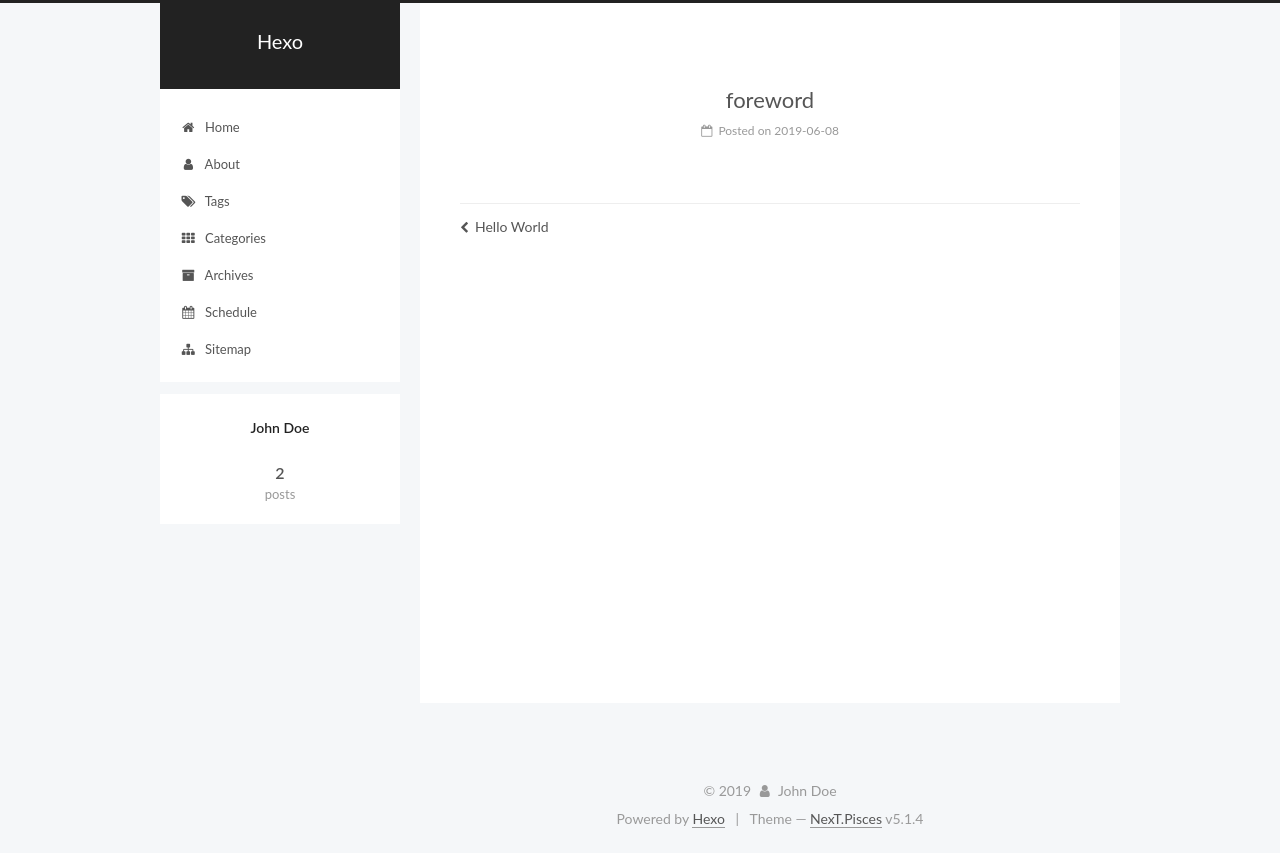
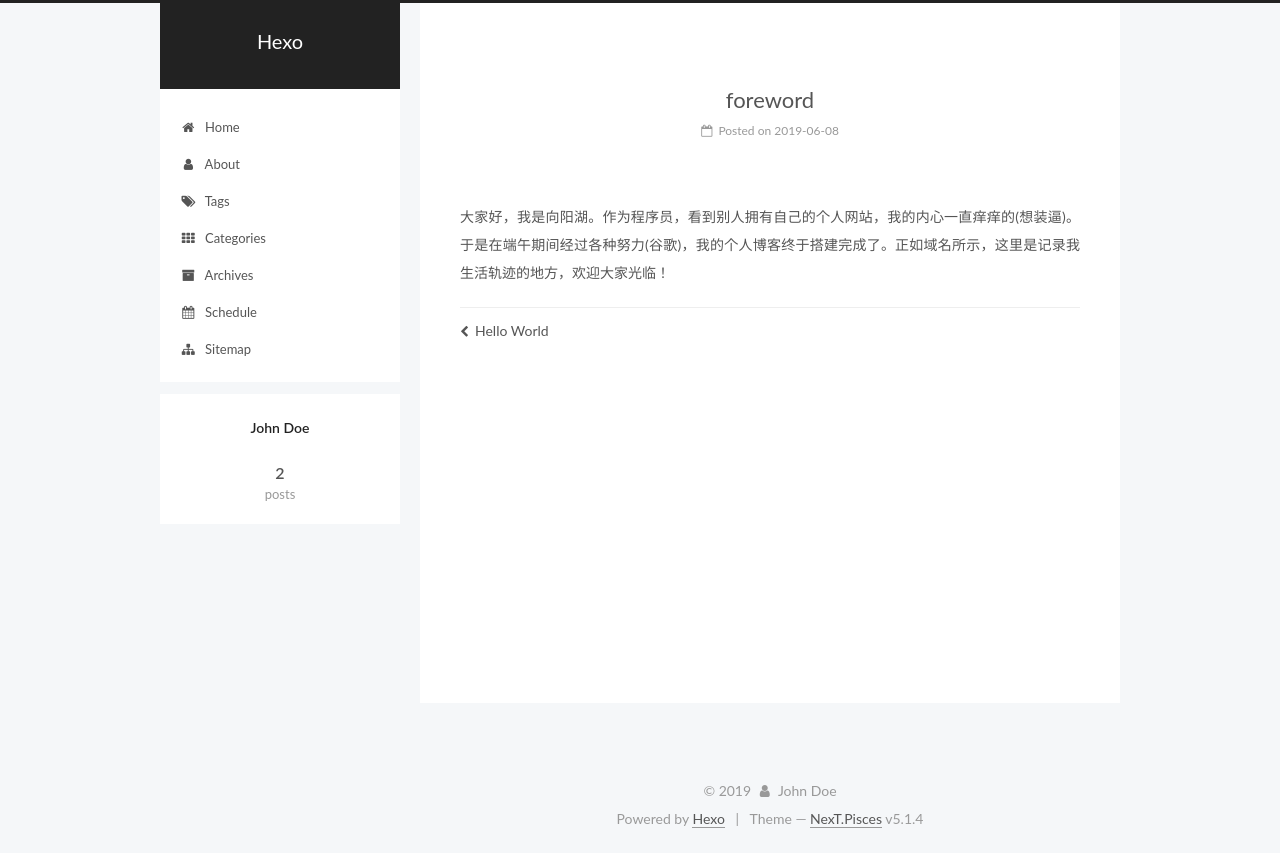
Before and after one commit to xyhrun/xyhrun.github.io, a plain HTML site: page 2019/06/08/foreword/index.html in a window 1280 px wide. Drawn offline with Linux system fonts and the light colour scheme.

Commit message:
add desc

```diff
--- a/2019/06/08/foreword/index.html
+++ b/2019/06/08/foreword/index.html
@@ -20,6 +20,7 @@
     <meta name="description" content="大家好，我是向阳湖。作为程序员，看到别人拥有自己的个人网站，我的内心一直痒痒的(想装逼)。于是在端午期间经过各种努力(谷歌)，我的个人博客终于搭建完成了。正如域名所示，这里是记录我生活轨迹的地方，欢迎大家光临！">
     <meta property="og:type" content="article">
     <meta property="og:title" content="foreword">
+    <meta property="og:description" content="Welcome to Hexo! This is your very first post. Check documentation for more info. If you get any problems when using Hexo, you can find the answer in troubleshooting or you can ask me on GitHub. Quick">
     <meta property="og:url" content="http://yoursite.com/2019/06/08/foreword/index.html">
     <meta property="og:site_name" content="Hexo">
     <meta property="og:locale" content="default">
@@ -156,6 +157,7 @@
                                         </div>
                                     </header>
                                     <div class="post-body" itemprop="articleBody">
+                                        <p>大家好，我是向阳湖。作为程序员，看到别人拥有自己的个人网站，我的内心一直痒痒的(想装逼)。于是在端午期间经过各种努力(谷歌)，我的个人博客终于搭建完成了。正如域名所示，这里是记录我生活轨迹的地方，欢迎大家光临！</p>
                                     </div>
                                     <footer class="post-footer">
                                         <div class="post-nav">
```
